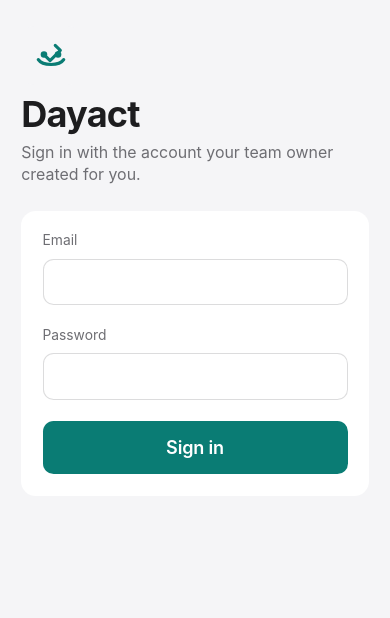
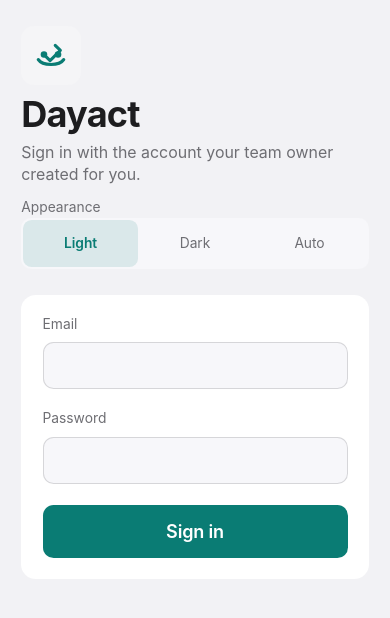
Before and after one commit to Viswajith8025/Dayact, a React (Vite) app: page /login in a window 390 px wide. Shown: the top 618 px of the page. Built offline with nearby package versions, Linux system fonts and the light colour scheme; no server answers.

Commit message:
Release v1.3.4: appearance toggle and visual polish.
Light, dark, and auto theme with saved preference; phones default to light on first visit. Refined surfaces and empty states; appearance control on login and in the menu.

Co-authored-by: Cursor <cursoragent@cursor.com>

```diff
--- a/index.html
+++ b/index.html
@@ -3,7 +3,7 @@
   <head>
     <meta charset="UTF-8" />
     <meta name="viewport" content="width=device-width, initial-scale=1.0, viewport-fit=cover" />
-    <meta name="theme-color" content="#0a7c74" />
+    <meta name="theme-color" content="#f2f2f5" />
     <meta name="apple-mobile-web-app-capable" content="yes" />
     <meta name="apple-mobile-web-app-status-bar-style" content="default" />
     <meta name="apple-mobile-web-app-title" content="Dayact" />
--- /dev/null
+++ b/src/components/ThemeToggle.tsx
@@ -0,0 +1,31 @@
+import { useTheme } from '../lib/ThemeProvider'
+import type { ThemePreference } from '../lib/theme'
+
+const options: { id: ThemePreference; label: string }[] = [
+  { id: 'light', label: 'Light' },
+  { id: 'dark', label: 'Dark' },
+  { id: 'system', label: 'Auto' },
+]
+
+export function ThemeToggle() {
+  const { preference, setPreference } = useTheme()
+
+  return (
+    <div role="group" aria-label="Appearance" className="space-y-[var(--space-2)]">
+      <span className="typo-footnote text-[var(--color-text-muted)]">Appearance</span>
+      <div className="segmented segmented--stretch">
+        {options.map((option) => (
+          <button
+            key={option.id}
+            type="button"
+            className="segmented__item"
+            aria-selected={preference === option.id}
+            onClick={() => setPreference(option.id)}
+          >
+            {option.label}
+          </button>
+        ))}
+      </div>
+    </div>
+  )
+}
--- a/src/index.css
+++ b/src/index.css
@@ -3,9 +3,9 @@
 :root {
   color-scheme: light;
 
-  --color-bg: #f5f5f7;
+  --color-bg: #f2f2f5;
   --color-surface: #ffffff;
-  --color-surface-elevated: #ffffff;
+  --color-surface-elevated: #f7f7fa;
   --color-text: #1d1d1f;
   --color-text-muted: #6e6e73;
   --color-text-tertiary: #86868b;
@@ -53,34 +53,57 @@
   --duration-state: 200ms;
   --duration-sheet: 350ms;
 
-  --glass-bg: rgba(245, 245, 247, 0.8);
+  --glass-bg: rgba(242, 242, 245, 0.88);
+}
+
+:root[data-theme="light"] {
+  color-scheme: light;
+}
+
+@media (prefers-color-scheme: dark) {
+  :root:not([data-theme="light"]) {
+    color-scheme: dark;
+
+    --color-bg: #141416;
+    --color-surface: #222228;
+    --color-surface-elevated: #2e2e36;
+    --color-text: #f5f5f7;
+    --color-text-muted: #b0b0b8;
+    --color-text-tertiary: #9898a0;
+    --color-border: rgba(120, 120, 128, 0.45);
+    --color-separator: rgba(120, 120, 128, 0.35);
+    --color-accent: #45c9bd;
+    --color-accent-foreground: #042f2e;
+    --color-accent-tint: rgba(69, 201, 189, 0.18);
+    --color-danger: #ff453a;
+    --color-danger-surface: rgba(255, 69, 58, 0.14);
+    --glass-bg: rgba(34, 34, 40, 0.92);
+  }
+}
+
+:root[data-theme="dark"] {
+  color-scheme: dark;
+
+  --color-bg: #141416;
+  --color-surface: #222228;
+  --color-surface-elevated: #2e2e36;
+  --color-text: #f5f5f7;
+  --color-text-muted: #b0b0b8;
+  --color-text-tertiary: #9898a0;
+  --color-border: rgba(120, 120, 128, 0.45);
+  --color-separator: rgba(120, 120, 128, 0.35);
+  --color-accent: #45c9bd;
+  --color-accent-foreground: #042f2e;
+  --color-accent-tint: rgba(69, 201, 189, 0.18);
+  --color-danger: #ff453a;
+  --color-danger-surface: rgba(255, 69, 58, 0.14);
+  --glass-bg: rgba(34, 34, 40, 0.92);
 }
 
 @media (min-width: 768px) {
   :root {
     --space-page: 2rem;
     --space-section: 2rem;
-  }
-}
-
-@media (prefers-color-scheme: dark) {
-  :root {
-    color-scheme: dark;
-
-    --color-bg: #121214;
-    --color-surface: #1e1e22;
-    --color-surface-elevated: #2a2a30;
-    --color-text: #f5f5f7;
-    --color-text-muted: #98989d;
-    --color-text-tertiary: #98989d;
-    --color-border: rgba(84, 84, 88, 0.6);
-    --color-separator: rgba(84, 84, 88, 0.6);
-    --color-accent: #3dbdb1;
-    --color-accent-foreground: #042f2e;
-    --color-accent-tint: rgba(61, 189, 177, 0.2);
-    --color-danger: #ff453a;
-    --color-danger-surface: rgba(255, 69, 58, 0.12);
-    --glass-bg: rgba(28, 28, 30, 0.8);
   }
 }
 
@@ -509,6 +532,39 @@ button,
   font-weight: 600;
 }
 
+.segmented--stretch {
+  display: flex;
+  width: 100%;
+}
+
+.segmented--stretch .segmented__item {
+  flex: 1;
+  min-width: 0;
+  padding: 0 var(--space-2);
+  font-size: var(--text-footnote);
+}
+
+.empty-state-card {
+  border-radius: var(--radius-group);
+  border: 0.5px solid var(--color-separator);
+  background: var(--color-surface);
+  padding: var(--space-6) var(--space-5);
+  text-align: center;
+}
+
+@media (max-resolution: 1.99dppx) {
+  .empty-state-card {
+    border-width: 1px;
+  }
+}
+
+.empty-state-card p {
+  margin: 0;
+  color: var(--color-text-muted);
+  font-size: var(--text-subhead);
+  line-height: 1.45;
+}
+
 .sheet-backdrop {
   position: fixed;
   inset: 0;
--- /dev/null
+++ b/src/lib/ThemeProvider.tsx
@@ -0,0 +1,60 @@
+import {
+  createContext,
+  createElement,
+  useContext,
+  useEffect,
+  useMemo,
+  useState,
+  type ReactNode,
+} from 'react'
+import {
+  applyThemePreference,
+  getInitialPreference,
+  persistPreference,
+  resolveEffectiveTheme,
+  type ThemePreference,
+} from './theme'
+
+type ThemeContextValue = {
+  preference: ThemePreference
+  effective: 'light' | 'dark'
+  setPreference: (preference: ThemePreference) => void
+}
+
+const ThemeContext = createContext<ThemeContextValue | null>(null)
+
+export function ThemeProvider({ children }: { children: ReactNode }) {
+  const [preference, setPreferenceState] = useState<ThemePreference>(() => getInitialPreference())
+
+  useEffect(() => {
+    applyThemePreference(preference)
+    persistPreference(preference)
+  }, [preference])
+
+  useEffect(() => {
+    if (preference !== 'system') return
+    const media = window.matchMedia('(prefers-color-scheme: dark)')
+    const onChange = () => applyThemePreference('system')
+    media.addEventListener('change', onChange)
+    return () => media.removeEventListener('change', onChange)
+  }, [preference])
+
+  const value = useMemo(
+    () => ({
+      preference,
+      effective: resolveEffectiveTheme(preference),
+      setPreference: setPreferenceState,
+    }),
+    [preference],
+  )
+
+  return createElement(ThemeContext.Provider, { value }, children)
+}
+
+export function useTheme(): ThemeContextValue {
+  const ctx = useContext(ThemeContext)
+  if (!ctx) {
+    throw new Error('useTheme must be used within ThemeProvider')
+  }
+  return ctx
+}
--- /dev/null
+++ b/src/lib/theme.ts
@@ -0,0 +1,47 @@
+export type ThemePreference = 'light' | 'dark' | 'system'
+
+const STORAGE_KEY = 'dayact-theme'
+
+export function readStoredPreference(): ThemePreference | null {
+  const raw = localStorage.getItem(STORAGE_KEY)
+  if (raw === 'light' || raw === 'dark' || raw === 'system') return raw
+  return null
+}
+
+/** First visit: light on phones for readability; otherwise follow the OS. */
+export function defaultPreferenceForDevice(): ThemePreference {
+  if (typeof window === 'undefined') return 'system'
+  if (window.matchMedia('(max-width: 767px)').matches) return 'light'
+  return 'system'
+}
+
+export function getInitialPreference(): ThemePreference {
+  return readStoredPreference() ?? defaultPreferenceForDevice()
+}
+
+export function resolveEffectiveTheme(preference: ThemePreference): 'light' | 'dark' {
+  if (preference === 'light') return 'light'
+  if (preference === 'dark') return 'dark'
+  return window.matchMedia('(prefers-color-scheme: dark)').matches ? 'dark' : 'light'
+}
+
+export function applyThemePreference(preference: ThemePreference): void {
+  const root = document.documentElement
+  if (preference === 'system') {
+    root.removeAttribute('data-theme')
+  } else {
+    root.setAttribute('data-theme', preference)
+  }
+  const effective = resolveEffectiveTheme(preference)
+  root.style.colorScheme = effective
+  const meta = document.querySelector('meta[name="theme-color"]')
+  meta?.setAttribute('content', effective === 'dark' ? '#1e1e22' : '#f2f2f5')
+}
+
+export function persistPreference(preference: ThemePreference): void {
+  localStorage.setItem(STORAGE_KEY, preference)
+}
+
+export function initTheme(): void {
+  applyThemePreference(getInitialPreference())
+}
--- a/src/lib/version.ts
+++ b/src/lib/version.ts
@@ -1 +1 @@
-export const APP_VERSION = 'v1.3.3'
+export const APP_VERSION = 'v1.3.4'
--- a/src/main.tsx
+++ b/src/main.tsx
@@ -4,16 +4,21 @@ import { BrowserRouter } from 'react-router-dom'
 import { registerSW } from 'virtual:pwa-register'
 import App from './App'
 import { AuthProvider } from './lib/auth'
+import { ThemeProvider } from './lib/ThemeProvider'
+import { initTheme } from './lib/theme'
 import './index.css'
 
 registerSW({ immediate: true })
+initTheme()
 
 createRoot(document.getElementById('root')!).render(
   <StrictMode>
     <BrowserRouter>
-      <AuthProvider>
-        <App />
-      </AuthProvider>
+      <ThemeProvider>
+        <AuthProvider>
+          <App />
+        </AuthProvider>
+      </ThemeProvider>
     </BrowserRouter>
   </StrictMode>,
 )
--- a/src/pages/LoginPage.tsx
+++ b/src/pages/LoginPage.tsx
@@ -3,6 +3,7 @@ import { Navigate } from 'react-router-dom'
 import { Button } from '../components/Button'
 import { ConnectionGate } from '../components/ConnectionGate'
 import { Input } from '../components/Input'
+import { ThemeToggle } from '../components/ThemeToggle'
 import { useAuth } from '../lib/auth'
 import { supabase } from '../lib/supabase'
 
@@ -67,6 +68,7 @@ export function LoginPage() {
           <p className="typo-subhead text-[var(--color-text-muted)]">
             Sign in with the account your team owner created for you.
           </p>
+          <ThemeToggle />
         </header>
 
         <ConnectionGate>
--- a/src/pages/TodayPage.tsx
+++ b/src/pages/TodayPage.tsx
@@ -554,7 +554,9 @@ export function TodayPage() {
       {loading ? (
         <ListSkeleton />
       ) : sorted.length === 0 ? (
-        <p className="typo-subhead text-[var(--color-text-muted)]">{emptyCopy}</p>
+        <div className="empty-state-card">
+          <p>{emptyCopy}</p>
+        </div>
       ) : (
         <ul key={selectedDate} className="grouped-list motion-stagger">
           {sorted.map((activity, index) => (
```
Also changed, not shown: src/components/AppShell.tsx (+7 -4 lines).
